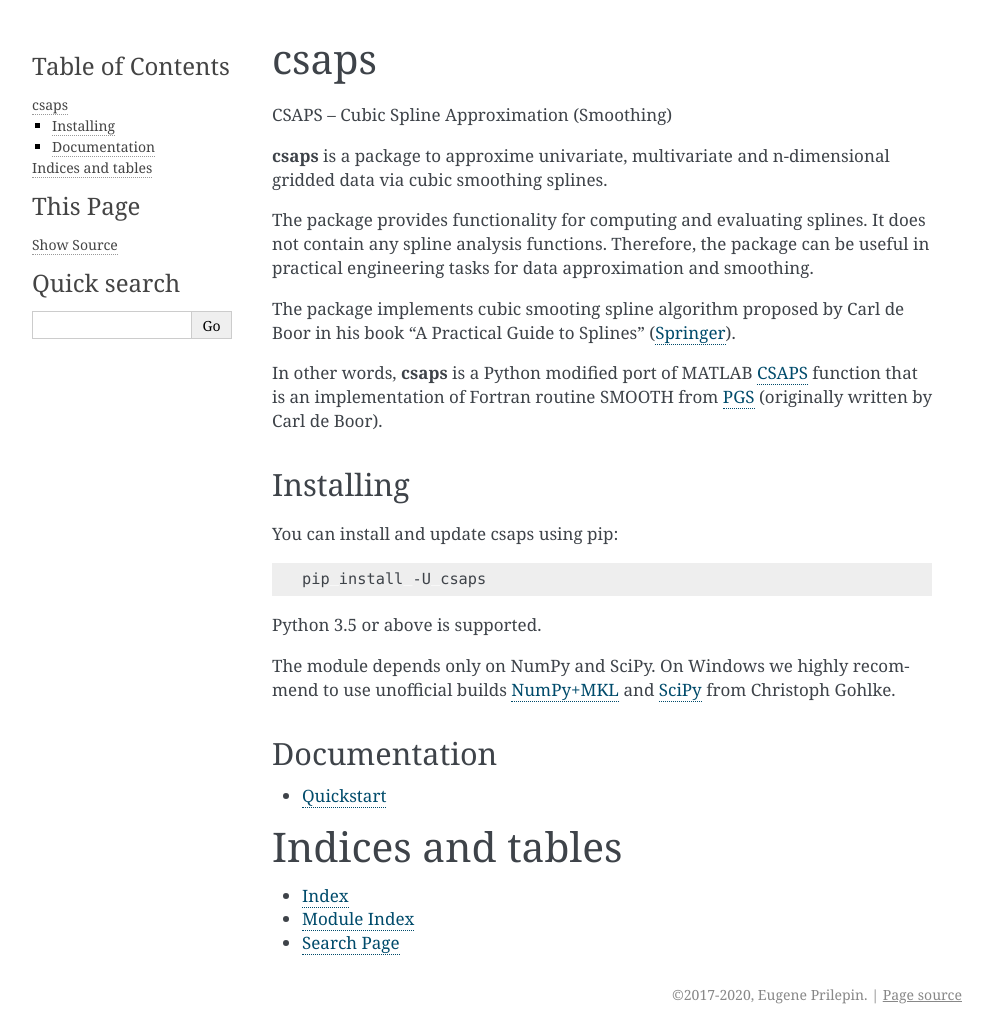
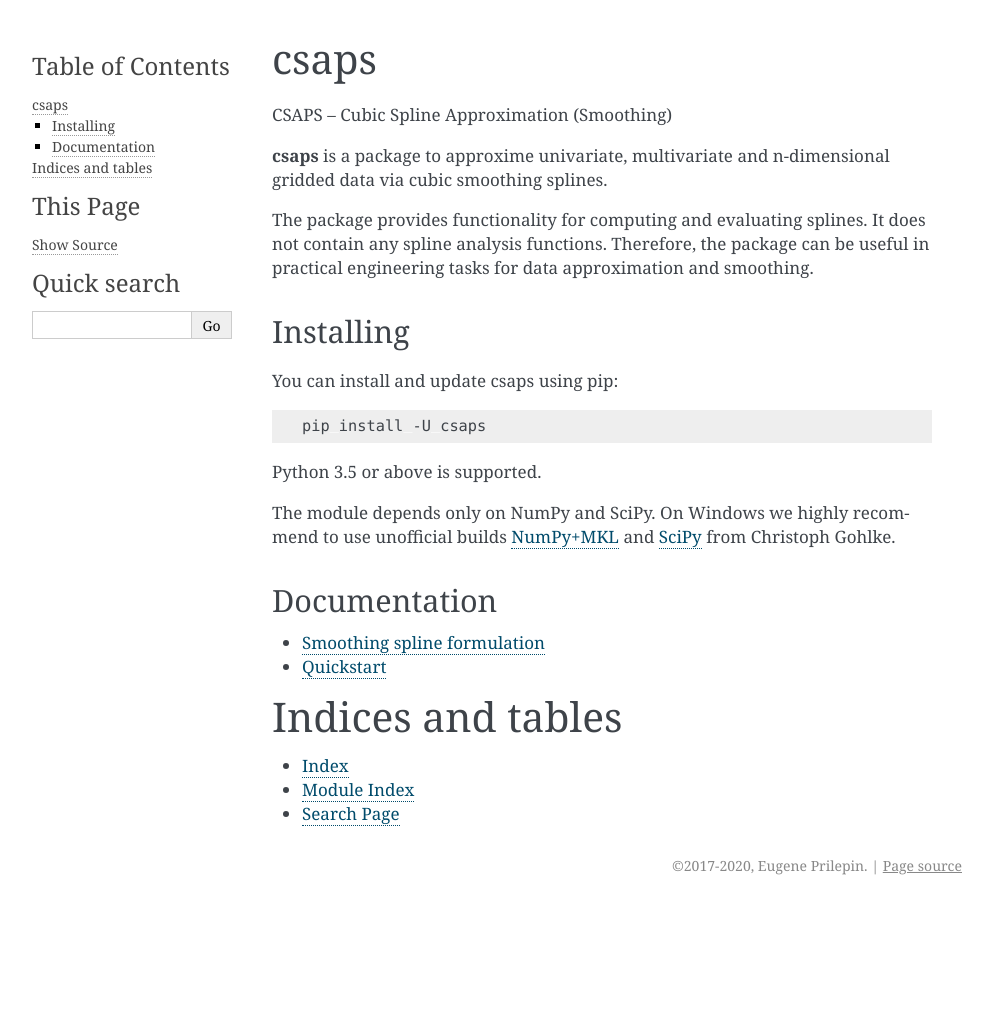
Before and after one commit to espdev/csaps, a Sphinx documentation site: the page built from docs/index.rst, in a window 1280 px wide. Shown: the whole page, without its empty margins (148-1140 px from the left). Built offline with Sphinx 7.4.7, drawn with Linux system fonts in a browser that asks for light colours; after the commit the page ends 905 px from its top, so only the background shows below that.

Commit message:
Add formulation.rst

```diff
--- a/docs/index.rst
+++ b/docs/index.rst
@@ -9,13 +9,6 @@ via cubic smoothing splines.
 The package provides functionality for computing and evaluating splines.
 It does not contain any spline analysis functions. Therefore, the package can be useful
 in practical engineering tasks for data approximation and smoothing.
-
-The package implements cubic smooting spline algorithm proposed by Carl de Boor in his book
-"A Practical Guide to Splines" (`Springer <https://www.springer.com/gp/book/9780387953663>`_).
-
-In other words, **csaps** is a Python modified port of MATLAB `CSAPS <https://www.mathworks.com/help/curvefit/csaps.html>`_ function
-that is an implementation of Fortran routine SMOOTH from `PGS <http://pages.cs.wisc.edu/~deboor/pgs/>`_
-(originally written by Carl de Boor).
 
 Installing
 ----------
@@ -39,6 +32,7 @@ Documentation
 .. toctree::
     :maxdepth: 2
 
+    formulation
     quickstart
 
 
```
Also changed, not shown: docs/formulation.rst (added, +27 -0 lines).
